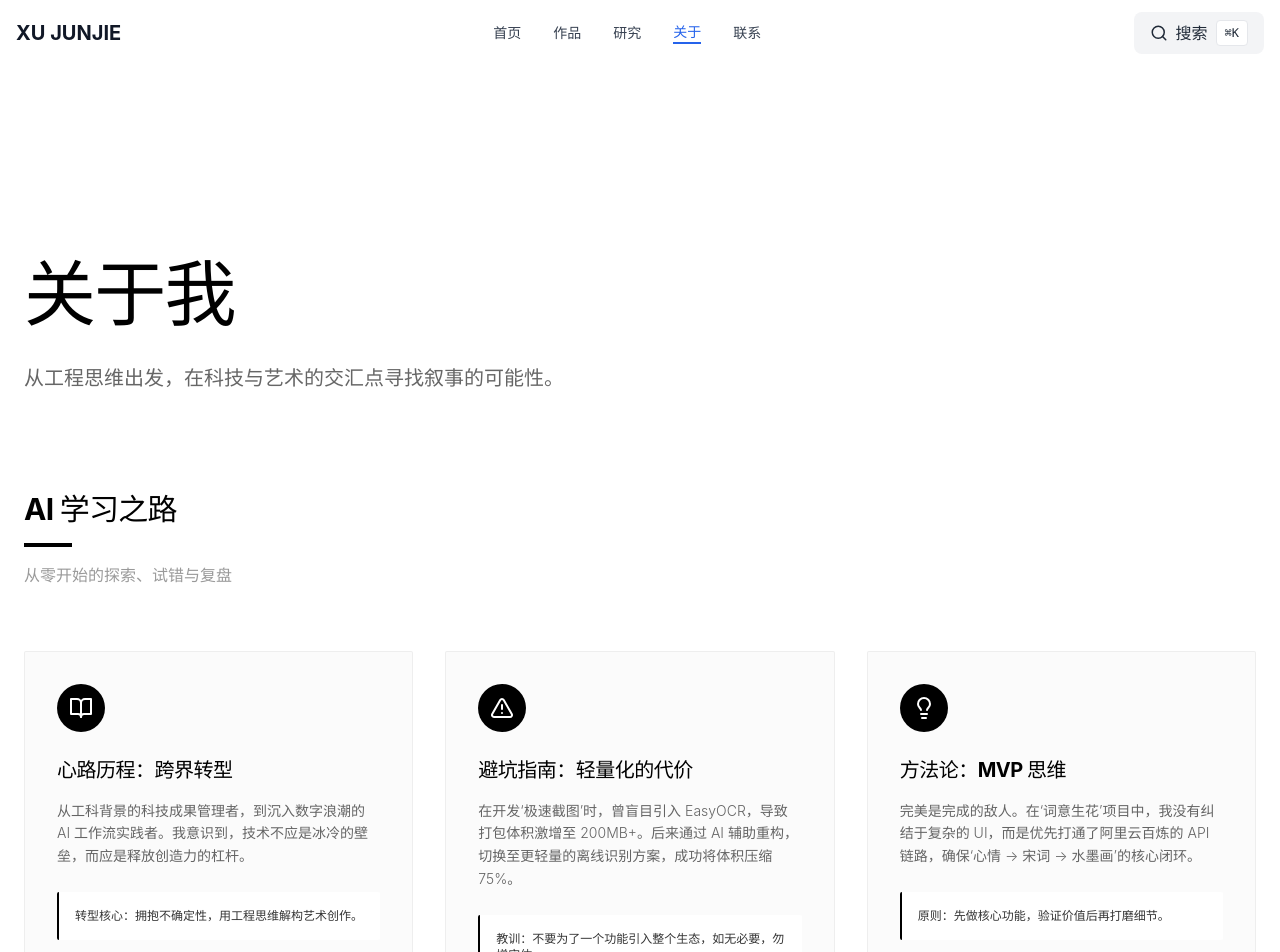
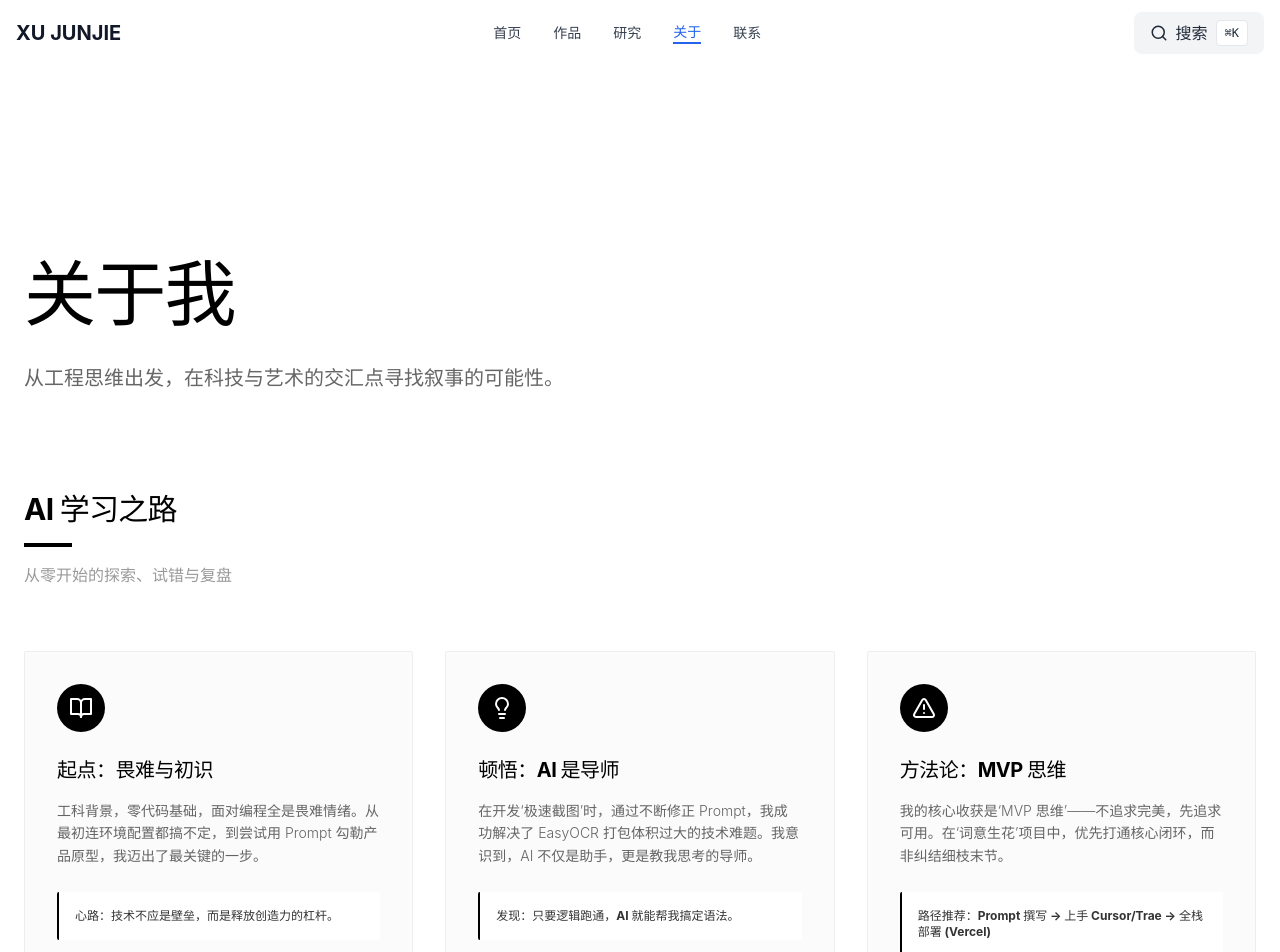
Before and after one commit to xujunjie750/my-personal-site, a React (Vite) app in the folder xiaoke-portfolio/: page /about in a window 1280 px wide. Shown: the top 952 px of the page. Built offline with nearby package versions, Linux system fonts and the light colour scheme.

Commit message:
fix: update projects link, learning journey and footer info

```diff
--- a/xiaoke-portfolio/src/components/AboutPage.jsx
+++ b/xiaoke-portfolio/src/components/AboutPage.jsx
@@ -18,22 +18,22 @@ const AboutPage = () => {
 
   const learningPath = [
     {
-      title: "心路历程：跨界转型",
+      title: "起点：畏难与初识",
       icon: <BookOpen size={24} />,
-      content: "从工科背景的科技成果管理者，到沉入数字浪潮的 AI 工作流实践者。我意识到，技术不应是冰冷的壁垒，而应是释放创造力的杠杆。",
-      highlight: "转型核心：拥抱不确定性，用工程思维解构艺术创作。"
+      content: "工科背景，零代码基础，面对编程全是畏难情绪。从最初连环境配置都搞不定，到尝试用 Prompt 勾勒产品原型，我迈出了最关键的一步。",
+      highlight: "心路：技术不应是壁垒，而是释放创造力的杠杆。"
     },
     {
-      title: "避坑指南：轻量化的代价",
-      icon: <AlertTriangle size={24} />,
-      content: "在开发‘极速截图’时，曾盲目引入 EasyOCR，导致打包体积激增至 200MB+。后来通过 AI 辅助重构，切换至更轻量的离线识别方案，成功将体积压缩 75%。",
-      highlight: "教训：不要为了一个功能引入整个生态，如无必要，勿增实体。"
+      title: "顿悟：AI 是导师",
+      icon: <Lightbulb size={24} />,
+      content: "在开发‘极速截图’时，通过不断修正 Prompt，我成功解决了 EasyOCR 打包体积过大的技术难题。我意识到，AI 不仅是助手，更是教我思考的导师。",
+      highlight: "发现：只要逻辑跑通，AI 就能帮我搞定语法。"
     },
     {
       title: "方法论：MVP 思维",
-      icon: <Lightbulb size={24} />,
-      content: "完美是完成的敌人。在‘词意生花’项目中，我没有纠结于复杂的 UI，而是优先打通了阿里云百炼的 API 链路，确保‘心情 -> 宋词 -> 水墨画’的核心闭环。",
-      highlight: "原则：先做核心功能，验证价值后再打磨细节。"
+      icon: <AlertTriangle size={24} />,
+      content: "我的核心收获是‘MVP 思维’——不追求完美，先追求可用。在‘词意生花’项目中，优先打通核心闭环，而非纠结细枝末节。",
+      highlight: "路径推荐：Prompt 撰写 -> 上手 Cursor/Trae -> 全栈部署 (Vercel)"
     }
   ];
 
--- a/xiaoke-portfolio/src/components/Contact.jsx
+++ b/xiaoke-portfolio/src/components/Contact.jsx
@@ -122,13 +122,23 @@ const Contact = () => {
         </div>
 
         <div className="mt-24 pt-8 border-t border-pure-white/10 flex flex-col md:flex-row justify-between items-center gap-4 text-[10px] text-pure-white/40 uppercase tracking-widest">
-          <p>© 2026 {siteData.personalInfo.englishName}</p>
+          <div className="flex flex-col md:flex-row items-center gap-4">
+            <p>© 2026 {siteData.personalInfo.englishName}</p>
+            <span className="hidden md:inline">|</span>
+            <p>Vibe Coding 第四期学员</p>
+          </div>
           <div className="flex gap-8 lg:hidden">
             {siteData.navLinks.map(link => (
               <Link key={link.path} to={link.path}>{link.name}</Link>
             ))}
           </div>
-          <p>Built with React & Tailwind</p>
+          <div className="flex items-center gap-4">
+            <a href={siteData.personalInfo.github} target="_blank" rel="noreferrer" className="hover:text-pure-white transition-colors">
+              GitHub
+            </a>
+            <span>|</span>
+            <p>Built with React & Tailwind</p>
+          </div>
         </div>
       </div>
     </footer>
--- a/xiaoke-portfolio/src/components/ProjectsPage.jsx
+++ b/xiaoke-portfolio/src/components/ProjectsPage.jsx
@@ -155,12 +155,24 @@ const ProjectsPage = () => {
                     </div>
                   )}
 
-                  <div className="flex flex-wrap gap-2 mt-auto pt-6 border-t border-pure-black/5">
-                    {project.tags.map(tag => (
-                      <span key={tag} className="text-[9px] font-bold uppercase tracking-widest text-pure-black/40 px-2 py-1 bg-pure-black/5 rounded-sm">
-                        {tag}
-                      </span>
-                    ))}
+                  <div className="flex flex-wrap gap-2 mt-auto pt-6 border-t border-pure-black/5 items-center justify-between">
+                    <div className="flex flex-wrap gap-2">
+                      {project.tags.map(tag => (
+                        <span key={tag} className="text-[9px] font-bold uppercase tracking-widest text-pure-black/40 px-2 py-1 bg-pure-black/5 rounded-sm">
+                          {tag}
+                        </span>
+                      ))}
+                    </div>
+                    {project.link && (
+                      <a
+                        href={project.link}
+                        target="_blank"
+                        rel="noopener noreferrer"
+                        className="text-[10px] font-bold uppercase tracking-widest text-blue-600 border-b border-blue-600/30 hover:border-blue-600 transition-colors"
+                      >
+                        {project.linkText || '查看详情'}
+                      </a>
+                    )}
                   </div>
                 </div>
               </motion.div>
--- a/xiaoke-portfolio/src/data/siteData.json
+++ b/xiaoke-portfolio/src/data/siteData.json
@@ -66,24 +66,28 @@
       "id": "software-1",
       "category": "代码项目",
       "name": "极速截图 (SuperCapture)",
-      "description": "一个基于 Python + PyQt6 开发的极致轻量化截图工具，解决微信截图内存占用大（>130MB）的痛点，实现离线OCR和智能翻译。",
+      "description": "为解决微信截图内存占用过大痛点而生的轻量级工具。支持离线 OCR 和智能翻译，内存占用仅为微信的 1/3。",
       "painPoint": "内存占用过高（>130MB），导致多任务切换卡顿",
       "solution": "基于 Python + PyQt6 轻量化开发，内存 <50MB",
       "idea": "剥离非核心社交功能，只保留“截图+离线OCR+翻译”，实现毫秒级响应。",
       "image": "https://picsum.photos/800/600?random=13",
-      "tags": ["Python", "PyQt6", "轻量化"],
+      "tags": ["Python", "PyQt6", "生产力工具"],
+      "link": "#",
+      "linkText": "查看演示",
       "featured": true
     },
     {
       "id": "ai-2",
       "category": "AI工作流",
       "name": "词意生花 (Word to Art)",
-      "description": "基于 Enter.pro 和阿里云百炼大模型的 AI 应用。输入心情，一键生成宋词与水墨画。",
+      "description": "基于阿里云百炼大模型的宋词与意境画生成器。一键生成“词牌名+水墨画”，重塑古典表达。",
       "painPoint": "普通人难以创作合规宋词且缺乏匹配意境的视觉艺术",
       "solution": "AI 驱动“文图双生”，一键生成宋词与水墨画",
       "idea": "利用阿里云百炼大模型整合文化创意与 AI 生成力，实现文图双生。",
       "image": "https://picsum.photos/800/600?random=14",
-      "tags": ["阿里云百炼", "AI生成", "文化创意"],
+      "tags": ["AI", "GenAI", "传统文化"],
+      "link": "https://2d7f4fa29c264b8ebc9e2f6e5bb6b844-latest.preview.enter.pro/",
+      "linkText": "在线体验",
       "featured": true
     },
     {
```
